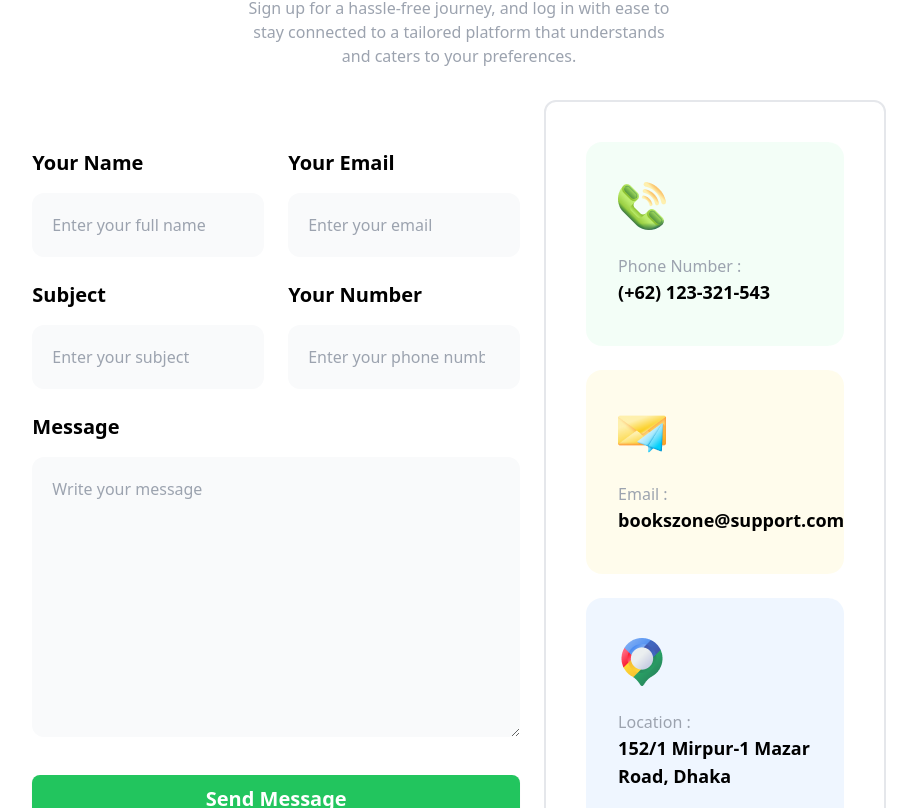
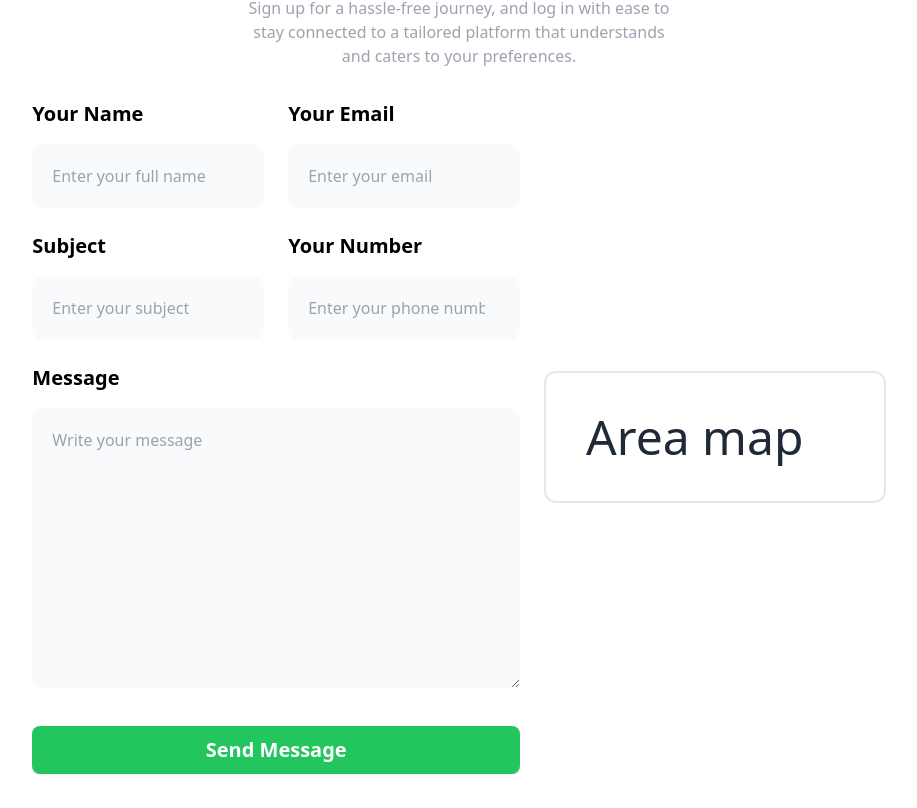
Before and after one commit to tahfeezmizan/home-park, a React (Vite) app: page /contact in a window 1280 px wide. Shown: the part 552-1360 px from the top of the page, without its empty margins (181-1098 px from the left). Built offline with nearby package versions, Linux system fonts and the light colour scheme; no server answers.

Commit message:
refactor: contact us page

```diff
--- a/src/components/Contact/Contact.jsx
+++ b/src/components/Contact/Contact.jsx
@@ -63,7 +63,7 @@ const Contact = () => {
 
 
                     <div className="address-bar xl:col-span-5 p-5 md:p-10 border-2 rounded-xl">
-                        <div className="phone-number py-10 px-8 rounded-2xl mb-6 bg-green-300 bg-opacity-10">
+                        {/* <div className="phone-number py-10 px-8 rounded-2xl mb-6 bg-green-300 bg-opacity-10">
                             <img src={phoneImg} className="mb-6" alt="" />
                             <p className="text-gray-400 text-base">Phone Number :</p>
                             <h4 className="text-black text-lg font-extrabold">(+62) 123-321-543</h4>
@@ -77,8 +77,11 @@ const Contact = () => {
                             <img src={LocationImg} className="mb-6" alt="" />
                             <p className="text-gray-400 text-base">Location :</p>
                             <h4 className="text-black text-lg font-extrabold">152/1 Mirpur-1 Mazar Road, Dhaka</h4>
+                        </div> */}
+
+                        <div className="">
+                            <h1 className="text-5xl">Area map</h1>
                         </div>
-
 
                     </div>
 
```
